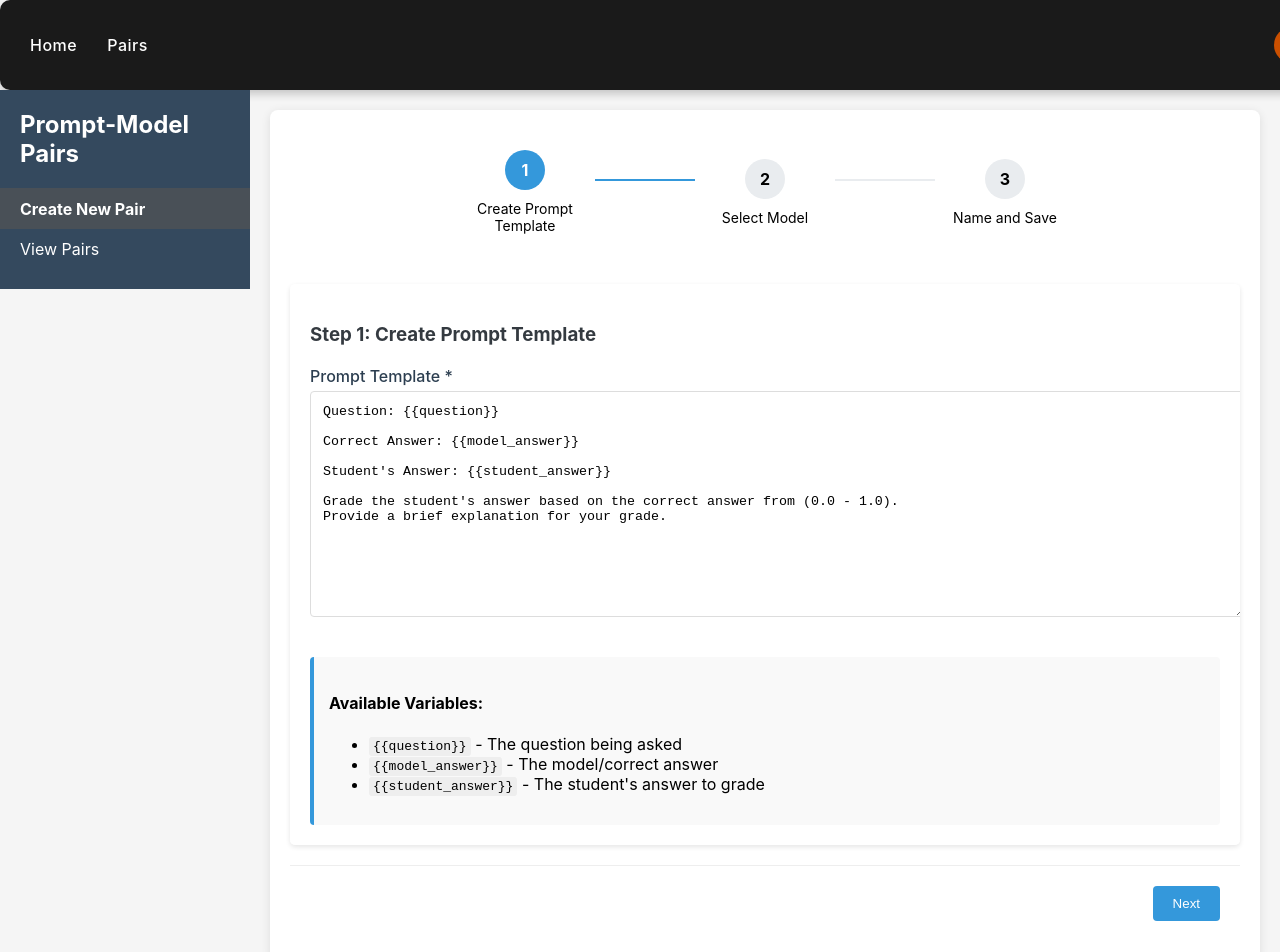
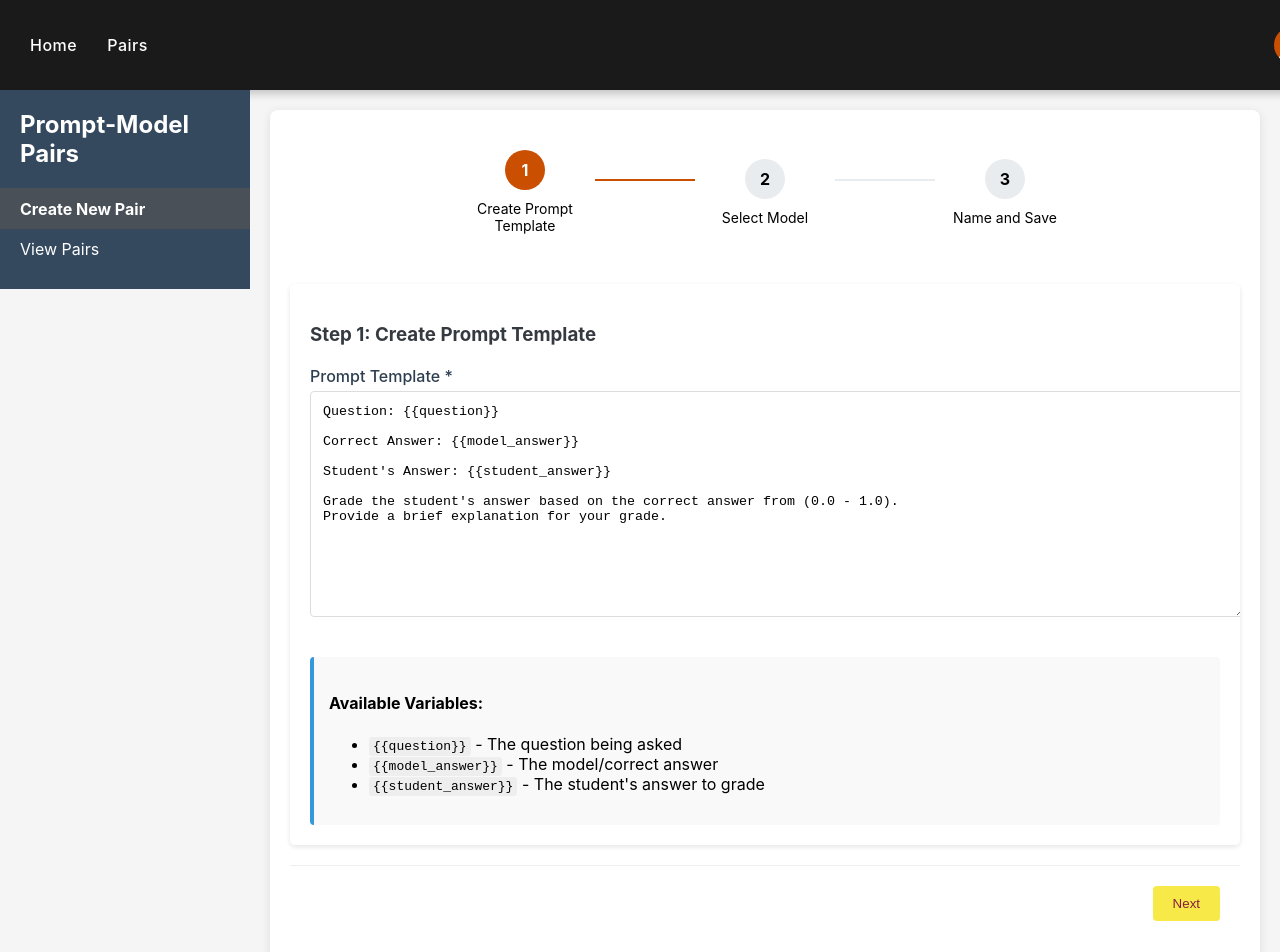
Before and after one commit to f74dragon/Automated-Students-short-answers-assessment, a React (Create React App) app in the folder frontend/: page /pairs in a window 1280 px wide. Shown: the top 952 px of the page. Built offline with nearby package versions, Linux system fonts and the light colour scheme; sample sign-in values are in the browser's storage; the HTML template or start-up script is replaced by a standard one.

Commit message:
User icon update

```diff
--- a/frontend/src/styles/Admin.css
+++ b/frontend/src/styles/Admin.css
@@ -44,12 +44,12 @@
   height: 2px;
   bottom: 0;
   left: 0;
-  background-color: #3498db;
+  background-color: #CA4F00;
   transition: width 0.3s ease;
 }
 
 .taskbar-left a:hover {
-  color: #3498db;
+  color: #CA4F00;
 }
 
 .taskbar-left a:hover::after {
@@ -95,7 +95,7 @@
   position: absolute;
   width: 28px;
   height: 28px;
-  background-color: #CA4F00;
+  background-color: #fff;
   border-radius: 50%;
   bottom: -14px;
 }
@@ -168,7 +168,7 @@
 }
 
 .sidebar-menu li.active {
-  background-color: #3498db;
+  background-color: #CA4F00;
   font-weight: bold;
 }
 
--- a/frontend/src/styles/Home.css
+++ b/frontend/src/styles/Home.css
@@ -18,7 +18,6 @@
     align-items: center;
     background: #1a1a1a;
     padding: 15px 30px;
-    border-radius: 10px;
     font-size: 16px;
     box-shadow: 0 4px 8px rgba(0, 0, 0, 0.2);
   }
@@ -119,7 +118,7 @@
     position: absolute;
     width: 28px;
     height: 28px;
-    background-color: #CA4F00;
+    background-color: #fff;
     border-radius: 50%;
     bottom: -14px;
   }
--- a/frontend/src/styles/Pairs.css
+++ b/frontend/src/styles/Pairs.css
@@ -44,12 +44,12 @@
   height: 2px;
   bottom: 0;
   left: 0;
-  background-color: #3498db;
+  background-color: #CA4F00;
   transition: width 0.3s ease;
 }
 
 .taskbar-left a:hover {
-  color: #3498db;
+  color: #CA4F00;
 }
 
 .taskbar-left a:hover::after {
@@ -95,7 +95,7 @@
   position: absolute;
   width: 28px;
   height: 28px;
-  background-color: #CA4F00;
+  background-color: #fff;
   border-radius: 50%;
   bottom: -14px;
 }
@@ -168,7 +168,7 @@
 }
 
 .sidebar-menu li.active {
-  background-color: #3498db;
+  background-color: #CA4F00;
   font-weight: bold;
 }
 
@@ -219,7 +219,7 @@
 }
 
 .step.active .step-number {
-  background-color: #3498db;
+  background-color: #CA4F00;
   color: white;
 }
 
@@ -265,7 +265,7 @@
   background-color: #f9f9f9;
   padding: 15px;
   border-radius: 4px;
-  border-left: 4px solid #3498db;
+  border-left: 4px solid #CA4F00;
 }
 
 .prompt-help code {
@@ -335,12 +335,15 @@
 }
 
 .btn-primary {
-  background-color: #3498db;
-  color: white;
+  background-color: #F7EA48;
+  color: #861F41;
 }
 
 .btn-primary:hover {
-  background-color: #2980b9;
+  background-color: #CA4F00;
+  color: white;
+  transform: translateY(-2px);
+  box-shadow: 0 4px 8px rgba(0, 0, 0, 0.2);
 }
 
 .btn-secondary {
--- a/frontend/src/styles/TestingWizard.css
+++ b/frontend/src/styles/TestingWizard.css
@@ -48,12 +48,12 @@
   height: 2px;
   bottom: 0;
   left: 0;
-  background-color: #3498db;
+  background-color: #CA4F00;
   transition: width 0.3s ease;
 }
 
 .taskbar-left a:hover {
-  color: #3498db;
+  color: #CA4F00;
 }
 
 .taskbar-left a:hover::after {
@@ -99,7 +99,7 @@
   position: absolute;
   width: 28px;
   height: 28px;
-  background-color: #CA4F00;
+  background-color: #fff;
   border-radius: 50%;
   bottom: -14px;
 }
@@ -216,7 +216,7 @@
 }
 
 .step.active .step-number {
-  background-color: #3498db;
+  background-color: #CA4F00;
   color: white;
 }
 
@@ -232,7 +232,7 @@
 }
 
 .step.active + .step-connector {
-  background-color: #3498db;
+  background-color: #CA4F00;
 }
 
 /* Content Body */
@@ -271,12 +271,13 @@
 }
 
 .btn-primary {
-  background-color: #3498db;
-  color: white;
+  background-color: #F7EA48;
+  color: #861F41;
 }
 
 .btn-primary:hover {
-  background-color: #2980b9;
+  background-color: #CA4F00;
+  color: white;
   transform: translateY(-2px);
   box-shadow: 0 4px 8px rgba(0, 0, 0, 0.2);
 }
```
